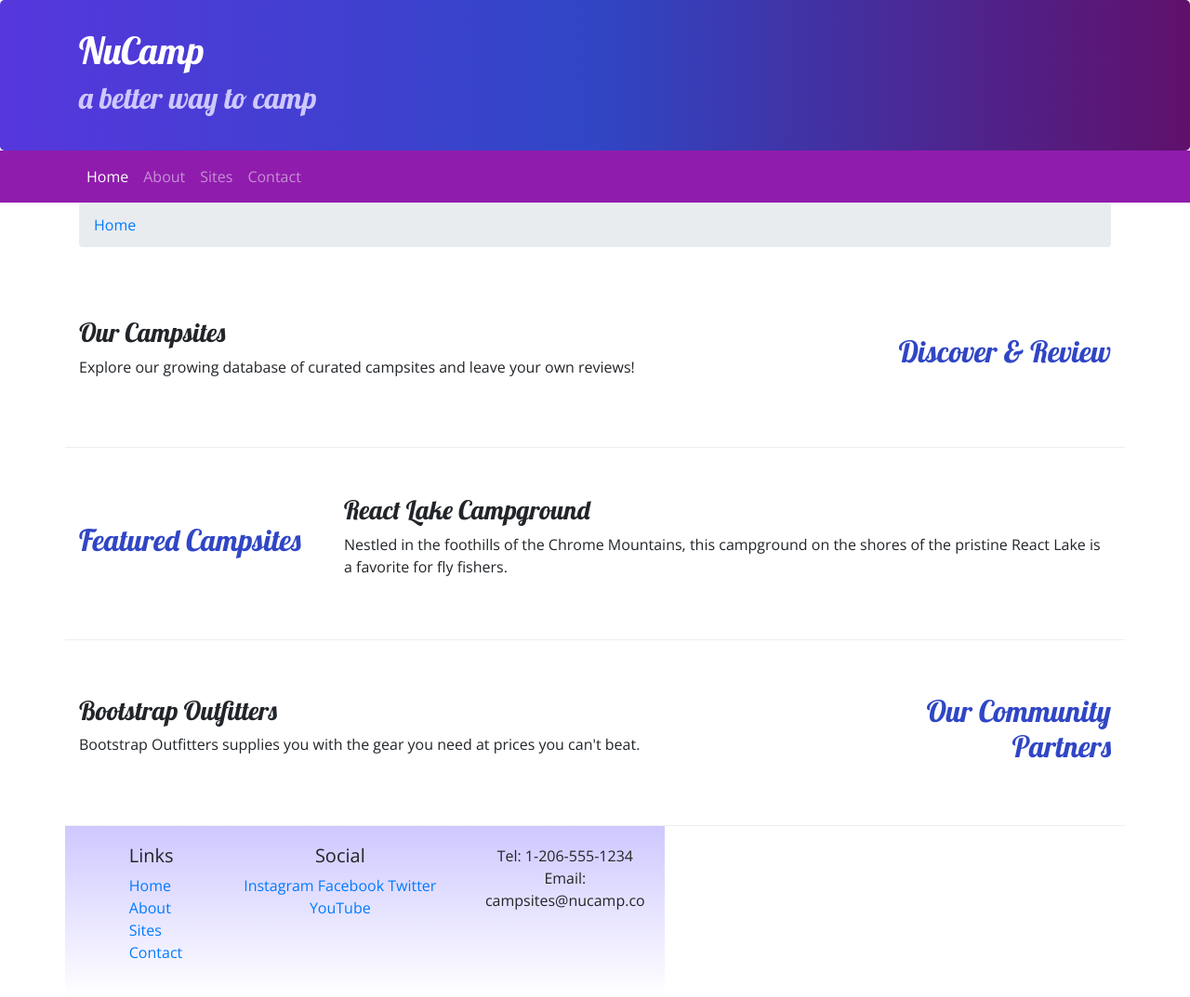
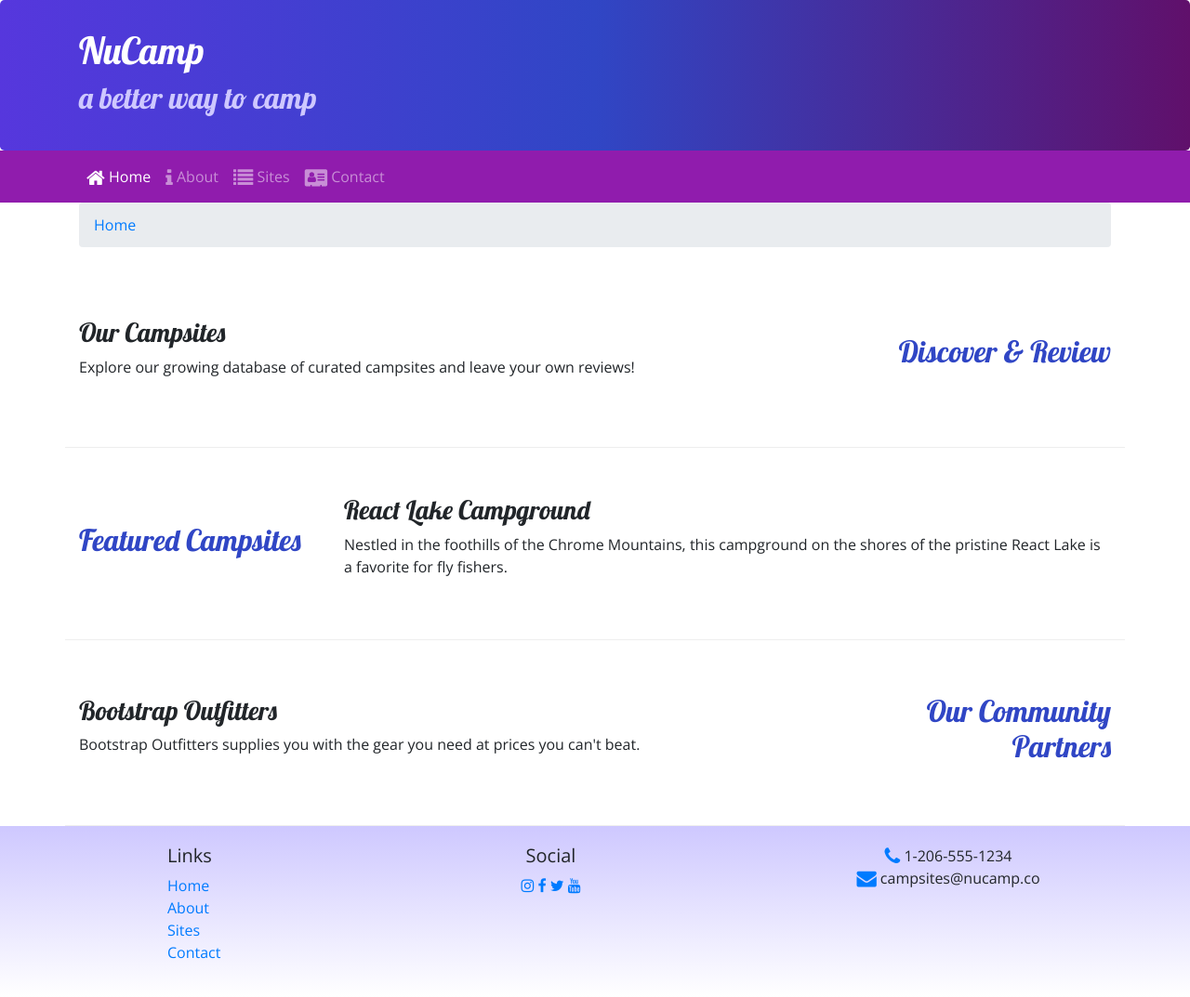
Before and after one commit to phactorh/nucampsite, a website: page index.html in a window 1280 px wide. Shown: the whole page at 93% size. Drawn offline with nearby package versions, Linux system fonts and the light colour scheme.

Commit message:
icon fonts

```diff
--- a/index.html
+++ b/index.html
@@ -36,10 +36,10 @@
                 <div class="collapse navbar-collapse" id="nucampNavbar">
                     <ul class="navbar-nav">
 
-                        <li class="nav-item active"><a class="nav-link" href="#">Home</a></li>
-                        <li class="nav-item"><a class="nav-link" href="aboutus.html">About</a></li>
-                        <li class="nav-item"><a class="nav-link" href="#">Sites</a></li>
-                        <li class="nav-item"><a class="nav-link" href="#">Contact</a></li>
+                        <li class="nav-item active"><a class="nav-link" href="#"><i class="fa fa-home fa-lg"></i> Home</a></li>
+                        <li class="nav-item"><a class="nav-link" href="aboutus.html"><i class="fa fa-info fa-lg"></i> About</a></li>
+                        <li class="nav-item"><a class="nav-link" href="#"><i class="fa fa-list fa-lg"></i> Sites</a></li>
+                        <li class="nav-item"><a class="nav-link" href="#"><i class="fa fa-address-card fa-lg"></i> Contact</a></li>
                     </ul>
                 </div>
             </div>
@@ -51,7 +51,12 @@
                         <ol class="breadcrumb">
                             <li class="breadcrumb-item active"><a href="index.html">Home</a></li>
                             </ol>
+
                     </div>
+                </div>
+            </div>
+
+
             <div class="container">
                 <div class="row row-content align-items-center">
                     <div class="col-sm-4 order-sm-last col-md-3">
@@ -84,13 +89,14 @@
                 </div>
             </div>
 
+
         <footer>
             <div class="container">
                 <div class="row">
                     <div class="col-4 col-sm-2 offset-1">
                         <h5>Links</h5>
                         <ul class="list-unstyled">
-                            <li><a href="#">Home</a></li>
+                            <li><a href="index.html">Home</a></li>
                             <li><a href="#">About</a></li>
                             <li><a href="#">Sites</a></li>
                             <li><a href="#">Contact</a></li>
@@ -98,24 +104,24 @@
                     </div>
                     <div class="col-6 col-sm-5 text-center">
                         <h5>Social</h5>
-                        <a href="http://instagram.com/">Instagram</a>
-                        <a href="http://facebook.com/">Facebook</a>
-                        <a href="http://twitter.com/">Twitter</a>
-                        <a href="http://youtube.com/">YouTube</a>
+                            <a href="http://instagram.com/"><i class="fa fa-instagram"></i></a>
+                            <a href="http://facebook.com/"><i class="fa fa-facebook"></i></a>
+                            <a href="http://twitter.com/"><i class="fa fa-twitter"></i></a>
+                            <a href="http://youtube.com/"><i class="fa fa-youtube"></i></a>
                     </div>
                     <div class="col-sm-4 text-center">
-                        Tel: 1-206-555-1234<br />
-                        Email: campsites@nucamp.co
+                        <i class="fa fa-phone fa-lg text-primary"></i> 1-206-555-1234<br />
+                          <i class="fa fa-envelope fa-lg text-primary"></i> campsites@nucamp.co
                     </div>
                </div>
             </div>
+
         </footer>
 
              <!-- jQuery must come first, then Popper.js, then the Bootstrap JavaScript plugins.-->
              <script src="node_modules/jquery/dist/jquery.slim.min.js"></script>
              <script src="node_modules/popper.js/dist/umd/popper.min.js"></script>
              <script src="node_modules/bootstrap/dist/js/bootstrap.min.js"></script>
-
     </body>
 
     </html>
```
Also changed, not shown: aboutus.html (+10 -10 lines). Lines whose indentation alone changed are shown as unchanged.
